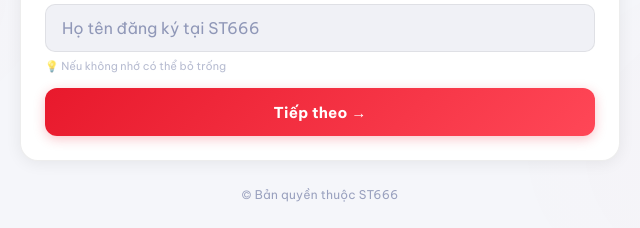
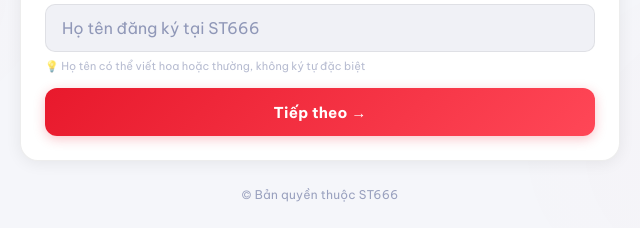
Before and after one commit to PILL2222/REdirect-page, a plain HTML site: page index.html in a window 1280 px wide. Shown: the part 486-714 px from the top of the page, 320-960 px from the left. Drawn offline with Linux system fonts and the light colour scheme; a web font is replaced by a local one.

Commit message:
Update index.html

```diff
--- a/index.html
+++ b/index.html
@@ -263,7 +263,7 @@ html,body{min-height:100%;background:var(--bg);color:var(--text);font-family:'Be
       <div class="field">
         <div class="field-label">Họ tên đăng ký tại ST666</div>
         <input class="input" id="fullname" placeholder="Họ tên đăng ký tại ST666" autocomplete="off">
-        <div class="hint" style="opacity:.65">💡 Nếu không nhớ có thể bỏ trống</div>
+        <div class="hint" style="opacity:.65">💡 Họ tên có thể viết hoa hoặc thường, không ký tự đặc biệt</div>
       </div>
       <button class="btn btn-primary" onclick="go2()">Tiếp theo →</button>
     </div>
```
